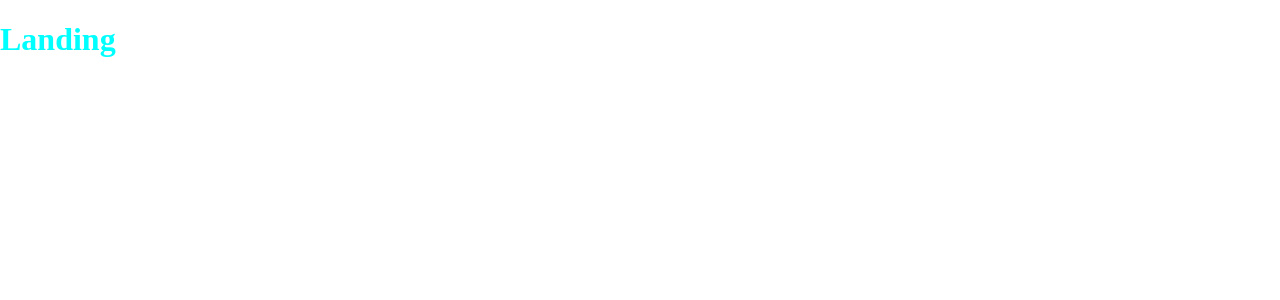
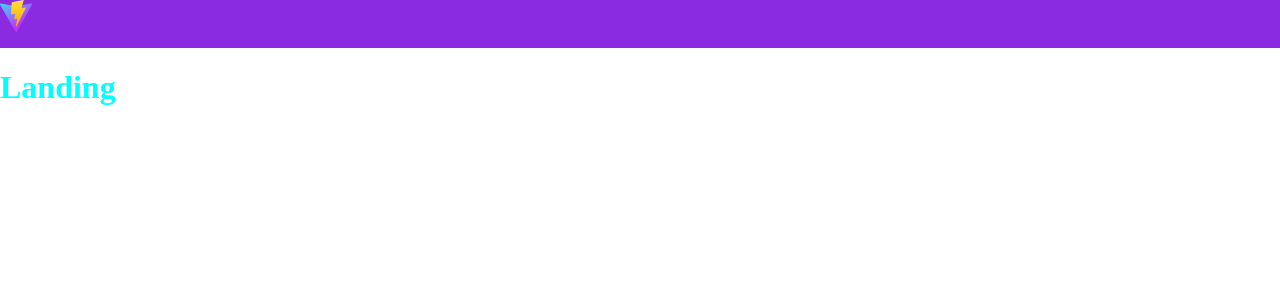
Before and after one commit to JVR-07/Fly-Faster, a React (Vite) app: page / in a window 1280 px wide. Shown: the top 300 px of the page. Built offline with nearby package versions, Linux system fonts and the light colour scheme.

Commit message:
Adding navbar

```diff
--- a/src/client-view/pages/Home.jsx
+++ b/src/client-view/pages/Home.jsx
@@ -1,5 +1,5 @@
 //Styles
-import '../styles/home.css'
+import '../style/home.css'
 
 function Home() {
     return (
--- /dev/null
+++ b/src/global-components/navbar/Navbar.jsx
@@ -0,0 +1,16 @@
+//Styles
+import './style/navbar.css'
+
+//Components
+
+function Navbar() {
+    return(
+        <header>
+            <div className='logo'>
+                <img src='/vite.svg'/>
+            </div>
+        </header>
+    )
+}
+
+export default Navbar
--- a/src/landing-view/Landing.jsx
+++ b/src/landing-view/Landing.jsx
@@ -1,12 +1,15 @@
 //components
-import Navbar from '../general-components/navbar/Navbar.jsx'
+import Navbar from '../global-components/navbar/Navbar.jsx'
 //styles
-import './styles/landing.css'
+import './style/landing.css'
 
 
 function Landing() {
     return (
-        <h1>Landing</h1>
+        <>
+            <Navbar />
+            <h1>Landing</h1>
+        </>
     )
 }
 
```
Also changed, not shown: src/general-components/navbar/Navbar.jsx (deleted, +0 -10 lines), src/client-view/style/home.css (renamed from src/client-view/styles/home.css), src/global-components/navbar/style/navbar.css (renamed from src/general-components/navbar/navbar.css), src/landing-view/style/landing.css (renamed from src/landing-view/styles/landing.css).
